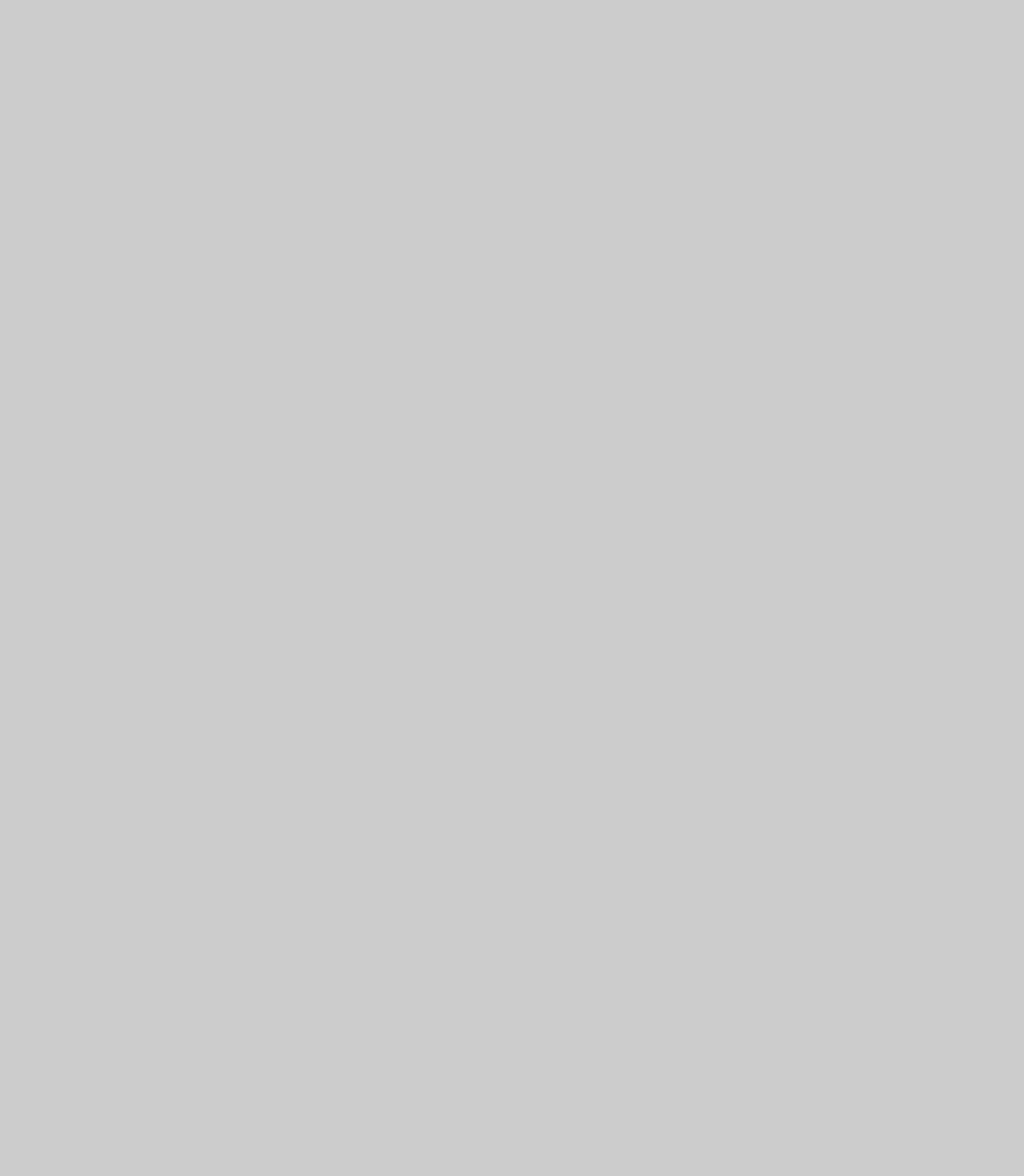
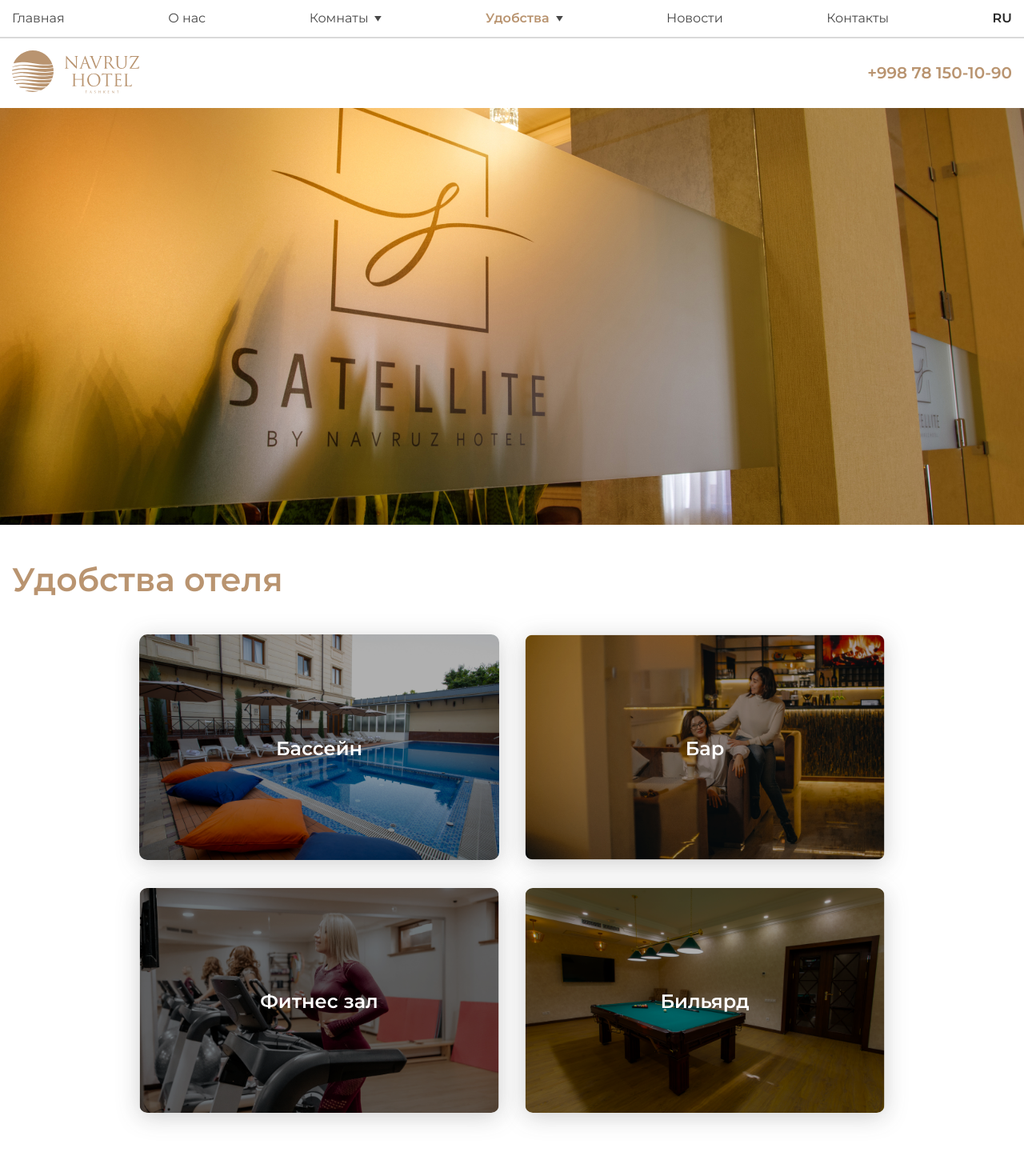
Before and after one commit to hushdev/Navruz-Hotel-NuxtJS, a Nuxt app: page /facilities in a window 1280 px wide. Before the commit this address had no page. Shown: the top 1470 px of the page at 80% size. Before the commit the page ends 800 px from the top, so only its background shows below. Built offline with nearby package versions, Linux system fonts and the light colour scheme.

Commit message:
Facilities page added, refactor...

```diff
--- /dev/null
+++ b/components/facilities/facilitiesContent.vue
@@ -0,0 +1,65 @@
+<template>
+  <div class="content b-white">
+    <div class="container py-6">
+      <h1 class="h1 t-brown mb-4">Удобства отеля</h1>
+      <div class="row fd-r fw-w jc-c">
+        <div v-for="(item, idx) in items" :key="idx" class="item m-2">
+          <img :src="item.img" :alt="item.name" class="card shadow" />
+          <span class="fs-6 t-white fw-b">{{ item.name }}</span>
+        </div>
+      </div>
+    </div>
+  </div>
+</template>
+
+<script>
+import poolImg from "@/assets/index/pool.png";
+import barImg from "@/assets/index/bar.png";
+import fitnesImg from "@/assets/index/fitnes.png";
+import billiardImg from "@/assets/index/billiard.png";
+
+export default {
+  data: () => ({
+    items: [
+      { name: "Бассейн", img: poolImg },
+      { name: "Бар", img: barImg },
+      { name: "Фитнес зал", img: fitnesImg },
+      { name: "Бильярд", img: billiardImg },
+    ],
+  }),
+};
+</script>
+
+<style lang="scss" scoped>
+.content {
+  .item {
+    max-width: 450px;
+    width: 100%;
+    height: auto;
+    position: relative;
+    cursor: pointer;
+    &:hover {
+      span {
+        transform: translate(-40%, -50%);
+        opacity: 0;
+      }
+      img {
+        filter: brightness(100%);
+      }
+    }
+    img {
+      width: 100%;
+      height: auto;
+      filter: brightness(70%);
+      transition: 0.2s;
+    }
+    span {
+      position: absolute;
+      top: 50%;
+      left: 50%;
+      transform: translate(-50%, -50%);
+      transition: 0.2s;
+    }
+  }
+}
+</style>
--- /dev/null
+++ b/components/facilities/facilitiesOffer.vue
@@ -0,0 +1,16 @@
+<template>
+  <div class="facilities-offer">
+    <div class="offer fd-r ai-c jc-c">
+    </div>
+  </div>
+</template>
+<style lang="scss" scoped>
+.facilities-offer {
+  .offer {
+    background: url("@/assets/facilities/bg.jpg") no-repeat center;
+    background-size: cover;
+    height: 521px;
+    width: 100%;
+  }
+}
+</style>
--- a/components/rooms/roomsContent.vue
+++ b/components/rooms/roomsContent.vue
@@ -1,7 +1,7 @@
 <template>
   <div class="content b-white">
     <div class="container py-6">
-      <h2 class="h1 t-brown">Комнаты</h2>
+      <h1 class="h1 t-brown">Комнаты</h1>
       <div class="row fd-r jc-b mt-5">
         <div v-for="(room, idx) in rooms" :key="idx" class="card shadow">
           <img :src="room.img" class="mb-4" alt="Standart twin" />
--- a/layouts/defaultLayout.vue
+++ b/layouts/defaultLayout.vue
@@ -11,3 +11,37 @@
   name: "defaultLayout",
 };
 </script>
+
+<style lang="scss" scoped>
+.page-enter-active,
+.page-leave-active {
+  transition: opacity 0.25s ease-in-out, transform 0.25s ease-in-out;
+}
+.page-enter,
+.page-leave-to {
+  opacity: 0;
+  transform: translate3d(0, 15px, 0);
+}
+@keyframes bounce-in {
+  0% {
+    transform: scale(0);
+  }
+  50% {
+    transform: scale(1.25);
+  }
+  100% {
+    transform: scale(1);
+  }
+}
+@keyframes bounce-out {
+  0% {
+    transform: scale(1);
+  }
+  50% {
+    transform: scale(1.25);
+  }
+  100% {
+    transform: scale(0);
+  }
+}
+</style>
--- /dev/null
+++ b/layouts/error.vue
@@ -0,0 +1,16 @@
+<template>
+  <div>404
+    <nuxt-link to='/'>HOME</nuxt-link>
+    <nuxt-link @click.native="goBack" to="">Back</nuxt-link>
+  </div>
+</template>
+
+<script>
+export default {
+  methods: {
+    goBack() {
+      this.$router.back()
+    }
+  }
+}
+</script>
--- /dev/null
+++ b/pages/facilities.vue
@@ -0,0 +1,17 @@
+<template>
+  <div>
+    <facilities-offer />
+    <facilities-content />
+  </div>
+</template>
+
+<script>
+import FacilitiesOffer from "@/components/facilities/facilitiesOffer.vue";
+import FacilitiesContent from "@/components/facilities/facilitiesContent.vue";
+
+export default {
+  layout: "defaultLayout",
+  components: { FacilitiesOffer, FacilitiesContent },
+};
+</script>
+    FacilitiesContent
--- a/scss/base.scss
+++ b/scss/base.scss
@@ -13,7 +13,7 @@
   -moz-osx-font-smoothing: grayscale;
   -webkit-font-smoothing: antialiased;
   box-sizing: border-box;
-  background: rgb(204, 204, 204);
+  // background: rgb(204, 204, 204);
 }
 
 *,
```
Also changed, not shown: assets/facilities/bg.jpg (added).
